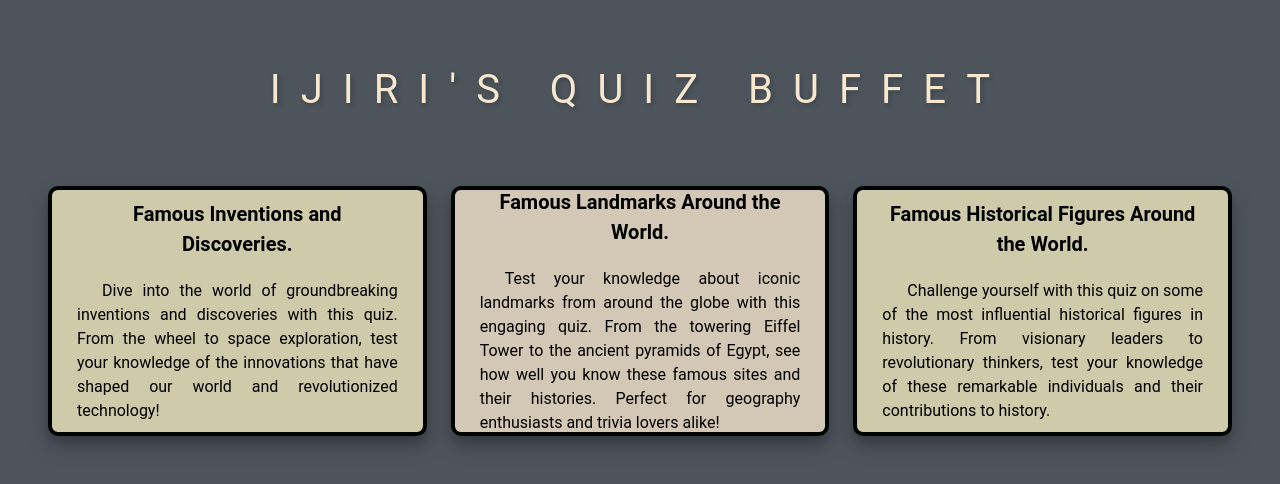
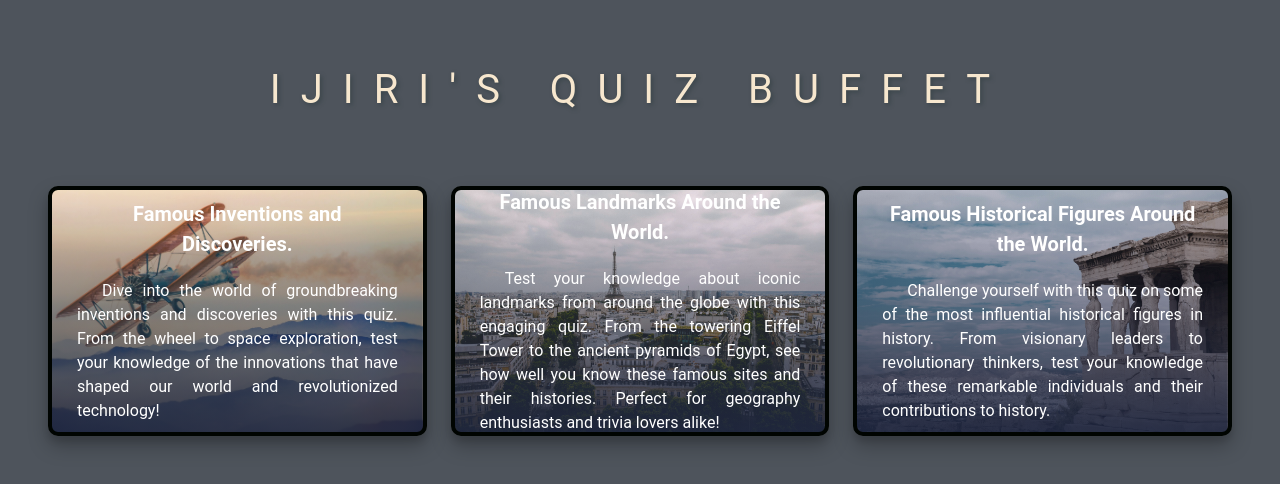
Before and after one commit to Edjery/practice-02-quiz-app, a React (Vite) app: page / in a window 1280 px wide. Shown: the top 484 px of the page. Built offline with nearby package versions, Linux system fonts and the light colour scheme.

Commit message:
Improve quiz items

```diff
--- a/src/component/common/CenterBox.tsx
+++ b/src/component/common/CenterBox.tsx
@@ -1,11 +1,12 @@
-import { Box } from "@mui/material";
+import { Box, SxProps } from "@mui/material";
 import { ReactNode } from "react";
 
 interface Props {
+  sx?: SxProps;
   children?: ReactNode;
 }
 
-const CenterBox = ({ children }: Props) => {
+const CenterBox = ({ children, sx }: Props) => {
   return (
     <Box
       sx={{
@@ -15,6 +16,7 @@ const CenterBox = ({ children }: Props) => {
         alignItems: "center",
         textAlign: "center",
         height: "100%",
+        ...sx,
       }}
     >
       {children}
--- a/src/component/home/QuizCard.tsx
+++ b/src/component/home/QuizCard.tsx
@@ -1,10 +1,10 @@
 import { Box, Button, Typography } from "@mui/material";
 import { useNavigate } from "react-router-dom";
-import { black, middleEasternEmpire, pensiveMood, sunAndSand, transparency } from "../../values/colors";
+import { middleEasternEmpire, pensiveMood, white } from "../../values/colors";
 import QuestionSet from "../../values/interface/QuestionSet";
 import { quizPath } from "../../values/paths";
 import QuestionSetList from "../../values/questionSet/QuestionSetList";
-import { betterBoxStyle, betterScrollStyle } from "../../values/stylingValues";
+import { backgroundStyleGradient, betterBoxStyle, betterScrollStyle } from "../../values/stylingValues";
 import HoverPopup from "../animation/HoverPopup";
 import CenterBox from "../common/CenterBox";
 
@@ -13,32 +13,28 @@ interface Props {
   index?: number;
 }
 
-const QuizCard = ({ index, questionSet = QuestionSetList[0] }: Props) => {
+const QuizCard = ({ questionSet = QuestionSetList[0], index }: Props) => {
   const navigate = useNavigate();
   const handleClick = () => {
     navigate(quizPath, { state: { questionSet } });
   };
 
-  const pos = index ?? 0;
-  const isEven = pos % 2 === 0;
-  const bgColor = isEven ? middleEasternEmpire.champagne + transparency[20] : sunAndSand.champagne + transparency[20];
-
   return (
-    <HoverPopup>
+    <HoverPopup key={index}>
       <Button sx={{ borderRadius: "10px", textTransform: "none" }} onClick={handleClick}>
         <Box
           sx={{
+            ...backgroundStyleGradient(questionSet.background, middleEasternEmpire.darkBlue),
             ...betterBoxStyle,
             ...betterScrollStyle,
-            bgcolor: bgColor,
+            // bgcolor: bgColor,
             m: "auto",
             p: "25px",
             height: "250px",
-            color: black,
+            color: white,
             border: "4px solid",
             borderRadius: "10px",
             borderColor: pensiveMood.jetBlack,
-            boxSizing: "border-box",
           }}
         >
           <CenterBox>
--- a/src/component/quiz/Quiz.tsx
+++ b/src/component/quiz/Quiz.tsx
@@ -6,7 +6,7 @@ import { homePath } from "../../values/paths";
 import {
   animationStyleFadeInDownwards,
   animationStyleFadeInScale,
-  backgroundStyleLightGradient,
+  backgroundStyleGradient,
   centerItem,
 } from "../../values/stylingValues";
 import Questions from "./Questions";
@@ -33,7 +33,7 @@ const Quiz = () => {
   }, [setVisible, isVisible]);
 
   return (
-    <Box sx={{ ...centerItem, ...backgroundStyleLightGradient(questionSet.background) }}>
+    <Box sx={{ ...centerItem, ...backgroundStyleGradient(questionSet.background) }}>
       <Box sx={animationStyleFadeInDownwards(isVisible, animate)}>
         <Start quizTitle={questionSet.title} quizDescription={questionSet.description} onClick={handleClick} />
       </Box>
--- a/src/component/quiz/Result.tsx
+++ b/src/component/quiz/Result.tsx
@@ -5,7 +5,7 @@ import feedback from "../../values/feedback";
 import QuestionSet from "../../values/interface/QuestionSet";
 import { homePath, quizPath } from "../../values/paths";
 import { backLabel, resultLabel, retryLabel } from "../../values/string";
-import { animationStyleFadeInScale, backgroundStyleLightGradient, centerItem } from "../../values/stylingValues";
+import { animationStyleFadeInScale, backgroundStyleGradient, centerItem } from "../../values/stylingValues";
 import CenterBox from "../common/CenterBox";
 import CenterContainer from "../common/CenterContainer";
 
@@ -40,7 +40,7 @@ const Result = () => {
     : `${percentage.toFixed(0)}%`;
 
   return (
-    <Box sx={{ ...centerItem, ...backgroundStyleLightGradient(questionSet.background) }}>
+    <Box sx={{ ...centerItem, ...backgroundStyleGradient(questionSet.background) }}>
       <Box sx={{ ...animationStyleFadeInScale(true, animate) }}>
         <CenterContainer>
           <CenterBox>
--- a/src/values/stylingValues.ts
+++ b/src/values/stylingValues.ts
@@ -27,8 +27,8 @@ export const betterScrollStyle = {
 }
 
 // function styles
-export const backgroundStyleLightGradient = (background: string) => ({
-    background: `linear-gradient(${flowersLikeEyes.purpleHaze + transparency[90]}, ${flowersLikeEyes.purpleHaze + transparency[10]
+export const backgroundStyleGradient = (background: string, color = flowersLikeEyes.purpleHaze) => ({
+    background: `linear-gradient(${color + transparency[90]}, ${color + transparency[10]
         }), url(${background})`,
     backgroundSize: "cover",
     backgroundPosition: "center",
```
